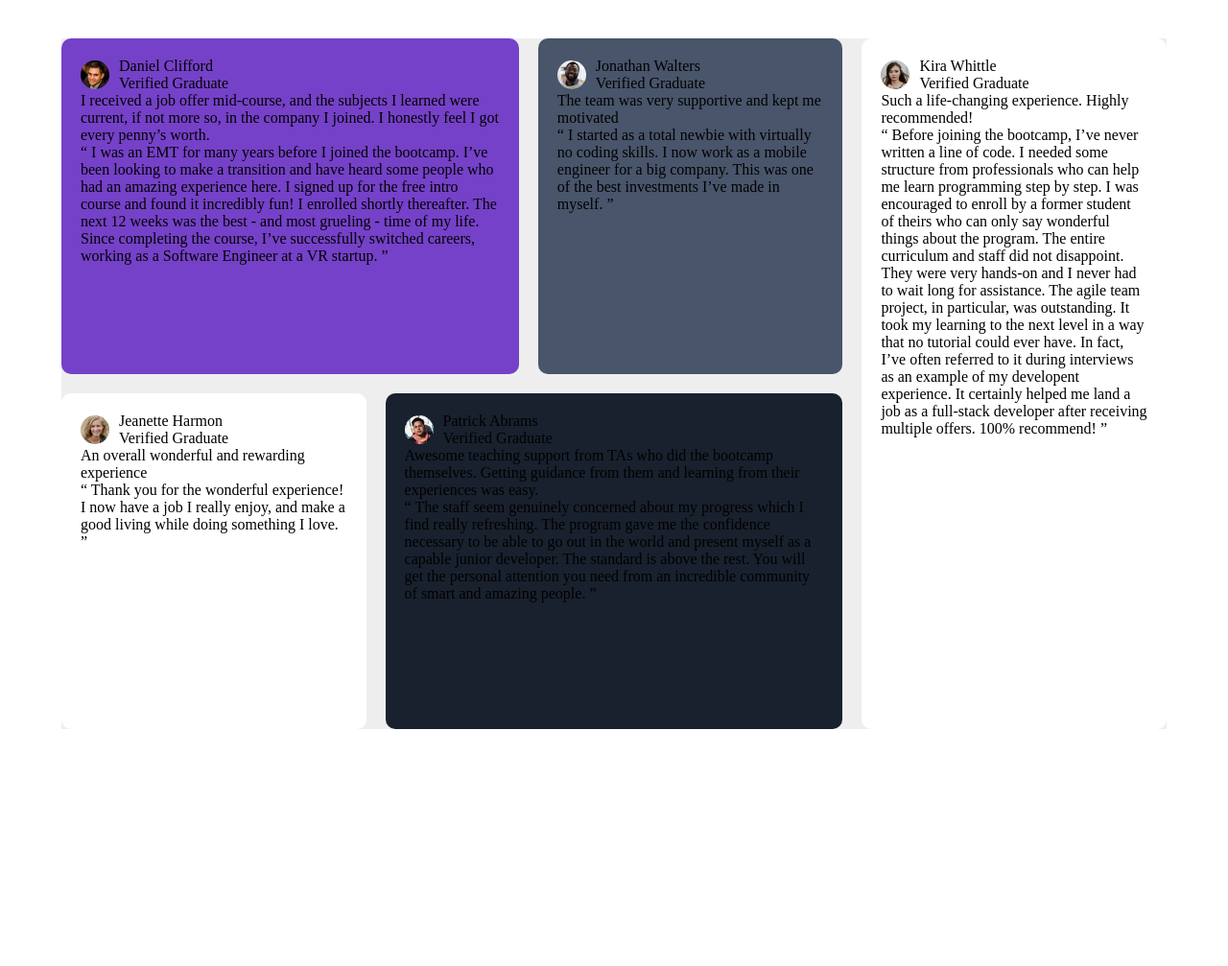
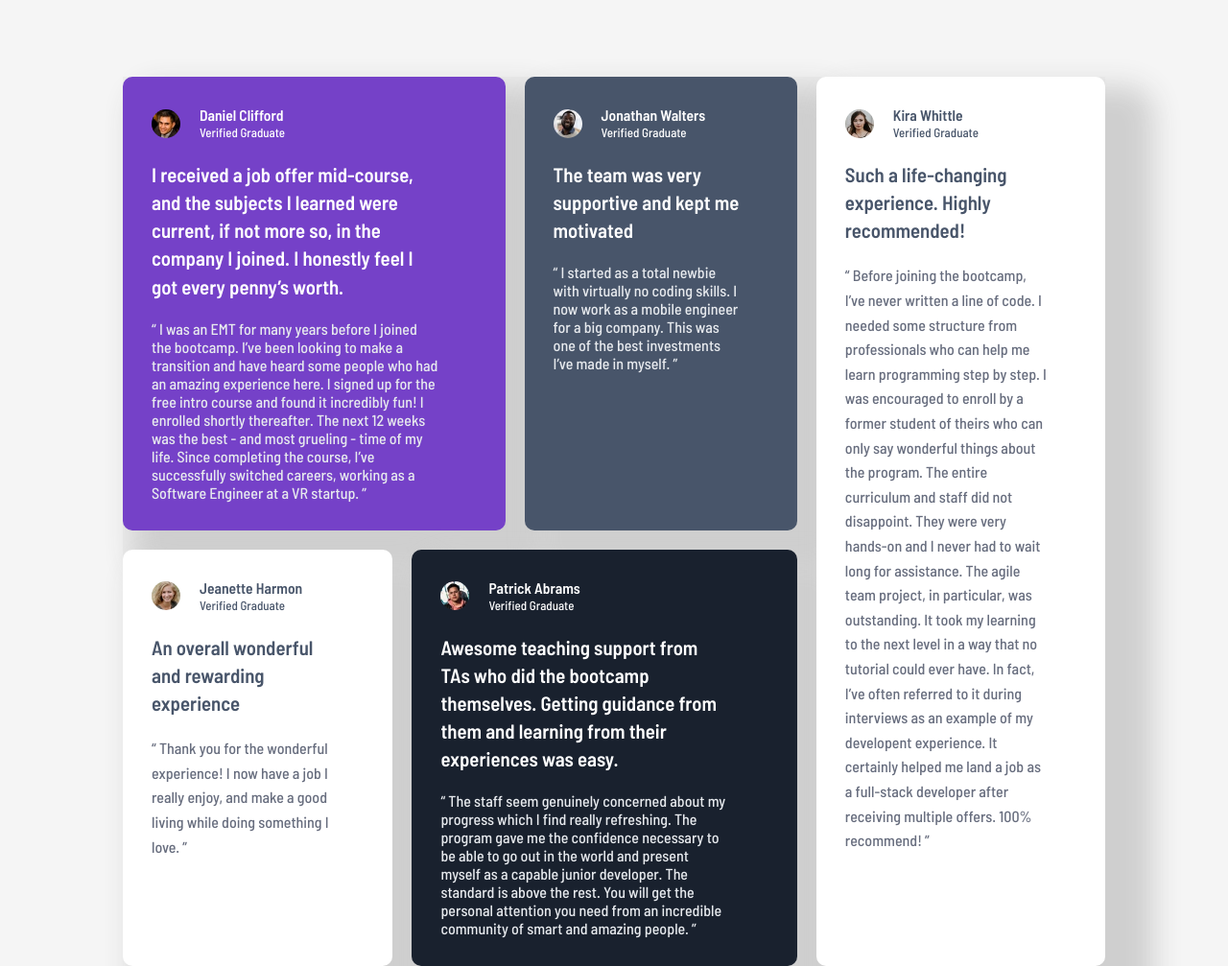
Before and after one commit to aprahemmahmoud/Testimonials-grid-section, a plain HTML site: page index.html in a window 1280 px wide. Shown: the whole page at 96% size. Before the commit the page ends 800 px from the top, so only its background shows below. Drawn offline with Linux system fonts and the light colour scheme; a web font is replaced by a local one.

Commit message:
End of the Project(v.1)

```diff
--- a/css/main.css
+++ b/css/main.css
@@ -6,8 +6,10 @@
 body {
     display: flex;
     justify-content: center;
-    align-items: center;
+    align-items:center;
     height: 100vh;
+    background-color: rgb(96%, 96%, 96%);
+    font-family: var(--Font-family);
 }
 :root {
     --primary-purple1: hsl(260, 100%, 95%);
@@ -28,8 +30,8 @@ body {
 
 /*Start of section */
 section {
-    width: 90%;
-    height: 90%;
+    width: 80%;
+    height: 80%;
     display: grid;
     grid-template-columns: repeat(11, auto);
     grid-template-rows: repeat(2,1fr);
@@ -57,19 +59,75 @@ section {
 }
 
 
-
+@media (max-width: 375px) {
+    section {
+        width: 90%;
+        height: 90%;
+        display: grid;
+        grid-template-columns: repeat(1, auto);
+        grid-template-rows: repeat(5,1fr);
+        gap: 20px;
+        background-color: #EEE;
+        grid-template-areas:
+        "Daniel"
+        "jon"
+        "jean"
+        "patrick"
+        "kira";
+    }
+}
 /* End of section */
 /* start of card */
 .card {
-    /* background-color: teal; */
-    /* line-height: 1.6; */
     border-radius: 10px;
+    box-shadow: 30px 30px 30px 20px var(--Neutral-grey2);
 }
 
 .Name {
     display: flex;
     align-items: center;
-    gap: 10px;
+    gap: 20px;
+}
+.Name p {
+    font-weight: var(--Font-weight1);
+    font-size: var(--Font-size);
+    line-height: 1.3;
+}
+.Name span {
+    font-weight: var(--Font-weight2);
+    font-size: 1.2em;
+}
+
+.Job-title {
+    font-size: 1.3em;
+    line-height: 1.4;
+}
+
+.card-1
+, .card-2
+,.card-4 {
+    color: var(--Neutral-white);
+    font-weight: 600;
+}
+
+.card-1 .Description
+,.card-2 .Description
+,.card-4 .Description {
+    color: var(--Neutral-grey1);
+    font-weight: 500;
+}
+
+.card-3
+,.card-5 {
+    color: var(--Neutral-grey4);
+    font-weight: 600;
+}
+
+.card-3 .Description
+,.card-5 .Description {
+    color: var(--Neutral-grey3);
+    font-weight: 500;
+    line-height: 1.6;
 }
 
 .card img {
@@ -102,6 +160,11 @@ section {
 
 
 .conteneur {
-    padding: 20px;
+    padding: 30px;
+    height: 100%;
+    width: 90%;
+    display: flex;
+    flex-flow: column;
+    gap: 20px;
 }
 /* end of card */
--- a/index.html
+++ b/index.html
@@ -2,23 +2,23 @@
 <html lang="en">
 <head>
   <meta charset="UTF-8">
-  <meta name="viewport" content="width=device-width, initial-scale=1.0"> <!-- displays site properly based on user's device -->
-
+  <meta name="viewport" content="width=device-width, initial-scale=1.0">
   <link rel="icon" type="image/png" sizes="32x32" href="./images/favicon-32x32.png">
   <link rel="preconnect" href="https://fonts.googleapis.com">
-<link rel="preconnect" href="https://fonts.gstatic.com" crossorigin>
-<link href="https://fonts.googleapis.com/css2?family=Barlow+Semi+Condensed:ital,wght@0,100;0,200;0,300;0,400;0,500;0,600;0,700;0,800;0,900;1,100;1,200;1,300;1,400;1,500;1,600;1,700;1,800;1,900&family=Cairo:wght@200..1000&family=Jomhuria&family=Open+Sans:ital,wght@0,300..800;1,300..800&display=swap" rel="stylesheet">
+  <link rel="preconnect" href="https://fonts.gstatic.com" crossorigin>
+  <link href="https://fonts.googleapis.com/css2?family=Barlow+Semi+Condensed:ital,wght@0,100;0,200;0,300;0,400;0,500;0,600;0,700;0,800;0,900;1,100;1,200;1,300;1,400;1,500;1,600;1,700;1,800;1,900&family=Cairo:wght@200..1000&family=Jomhuria&family=Open+Sans:ital,wght@0,300..800;1,300..800&display=swap" rel="stylesheet">
   <title>Frontend Mentor | [Challenge Name Here]</title>
   <link rel="stylesheet" href="css/main.css">
 </head>
 <body>
   <section>
+    <!-- daniel -->
     <div class="card-1 card">
       <div class="conteneur">
 
       <div class="Name">
           <img src="images/image-daniel.jpg" alt="Daniel Clifford">
-          <p>Daniel Clifford<br>Verified Graduate</p>
+          <p><span>Daniel Clifford</span><br>Verified Graduate</p>
       </div>
 
           <p class="Job-title">
@@ -35,12 +35,12 @@
           </p>
           </div>
       </div>
-    <!--  -->
+    <!-- jonathan  -->
       <div class="card-2 card">
         <div class="conteneur">
         <div class="Name">
             <img src="images/image-jonathan.jpg" alt="Jonathan Walters">
-            <p>Jonathan Walters<br>Verified Graduate</p>
+            <p><span>Jonathan Walters</span><br>Verified Graduate</p>
         </div>
 
         <p class="Job-title">
@@ -54,12 +54,12 @@
 
       </div>
       </div>
-    <!--  -->
+    <!-- jeanette -->
       <div class="card-3 card">
         <div class="conteneur">
         <div class="Name">
           <img src="images/image-jeanette.jpg" alt="Jeanette Harmon">
-          <p>Jeanette Harmon<br>Verified Graduate</p>
+          <p><span>Jeanette Harmon</span><br>Verified Graduate</p>
         </div>
 
         <p class="Job-title">
@@ -73,12 +73,12 @@
 
       </div>
       </div>
-    <!--  -->
+    <!-- patrick -->
       <div class="card-4 card">
         <div class="conteneur">
         <div class="Name">
           <img src="images/image-patrick.jpg" alt="Patrick Abrams">
-          <p>Patrick Abrams<br>Verified Graduate</p>
+          <p><span>Patrick Abrams</span><br>Verified Graduate</p>
         </div>
 
         <p class="Job-title">
@@ -94,13 +94,12 @@
         </p>
       </div>
     </div>
-      <!--  -->
-
+      <!-- kira -->
       <div class="card-5 card">
         <div class="conteneur">
         <div class="Name">
           <img src="images/image-kira.jpg" alt="Kira Whittle">
-          <p>Kira Whittle<br>Verified Graduate</p>
+          <p><span>Kira Whittle</span><br>Verified Graduate</p>
       </div>
 
         <p class="Job-title">
```
